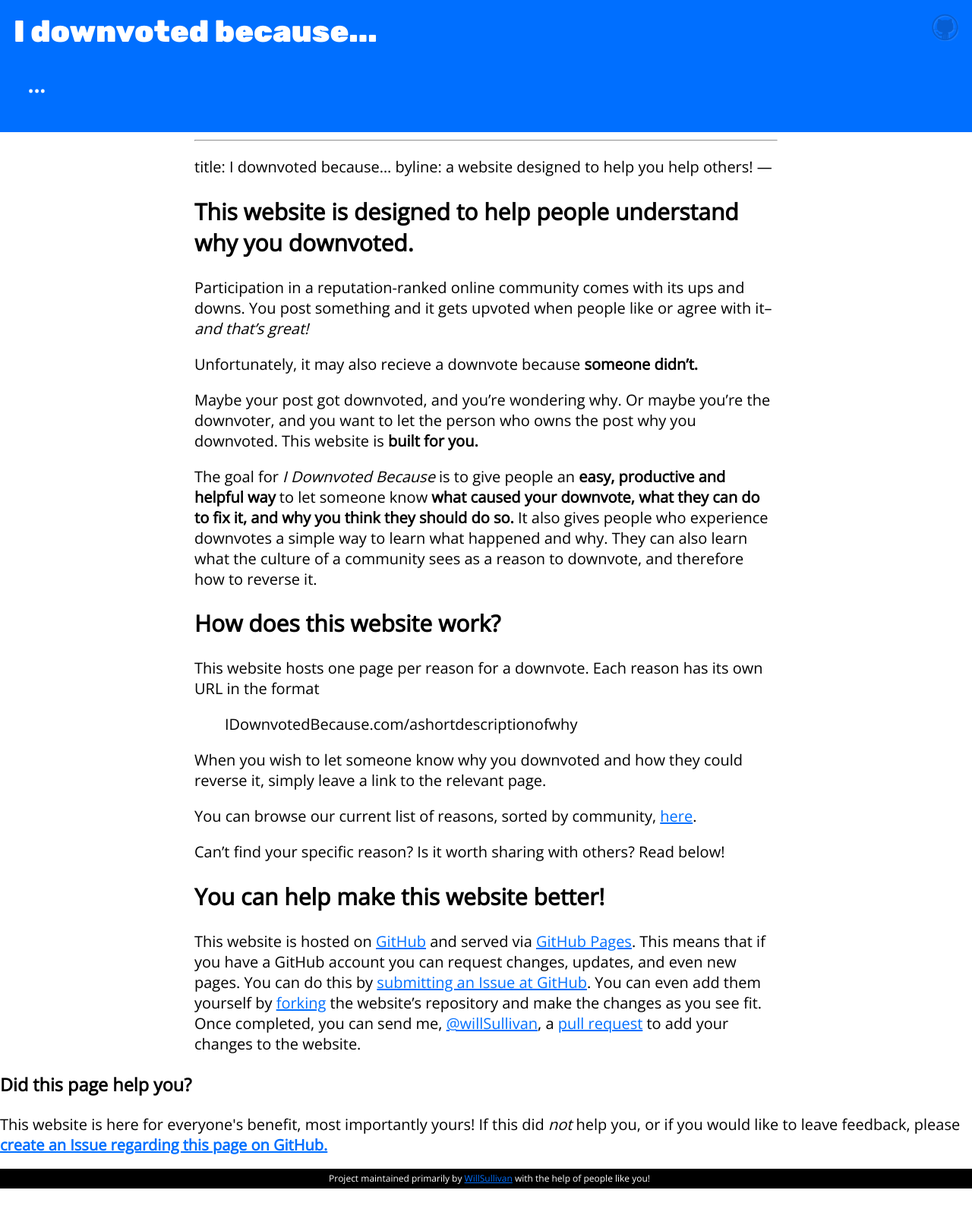
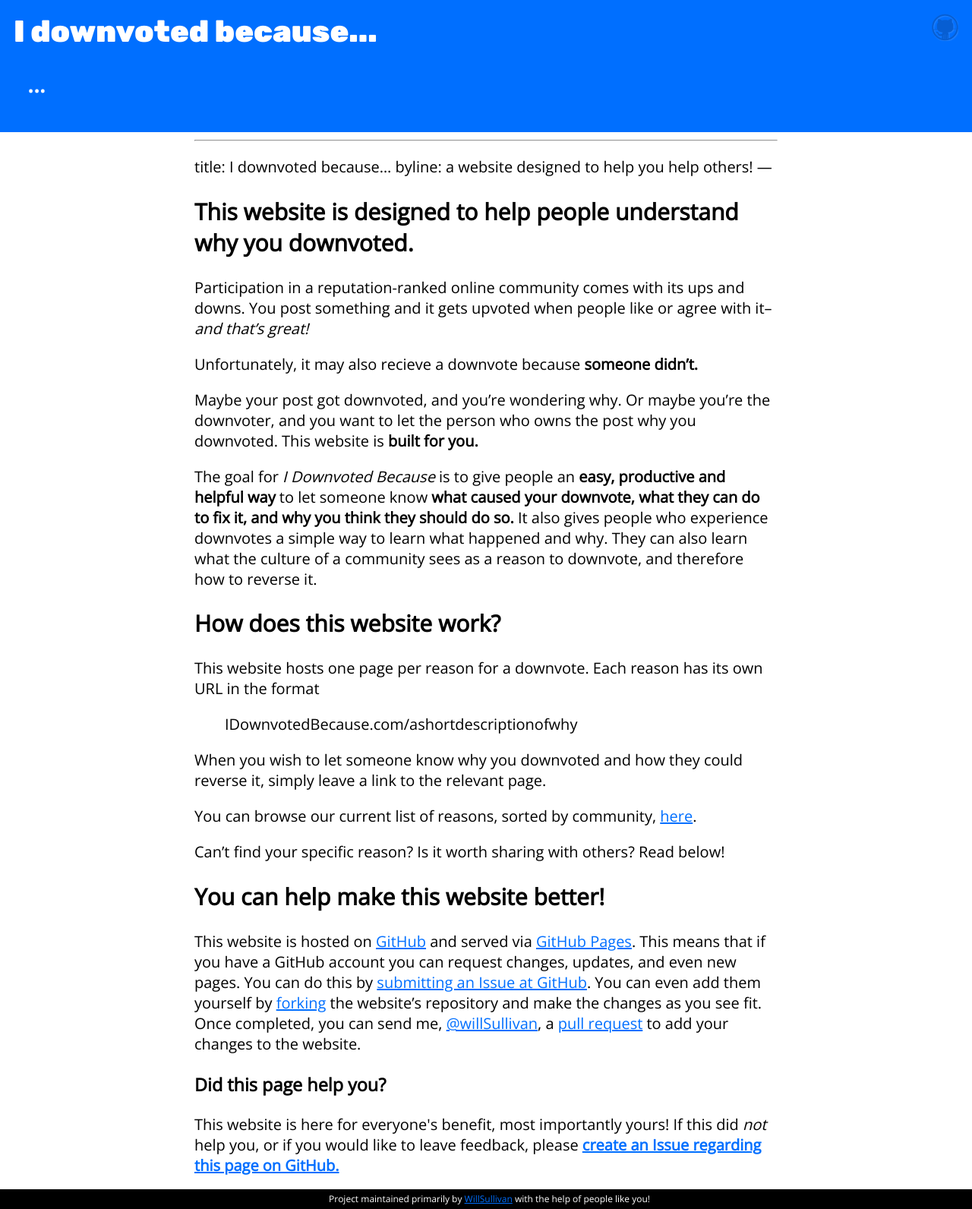
Before and after one commit to WillSullivan/idownvotedbecause, a Jekyll site: the page built from index.md, in a window 1280 px wide. Shown: the whole page at 76% size. Built offline with Jekyll 4.4.1, drawn with Linux system fonts in a browser that asks for light colours; our own code applies the rules of GitHub Pages for plain Markdown files; before the commit the page ends 1565 px from its top, so only the background shows below that.

Commit message:
Fixing footer margin

```diff
--- a/css/default.scss
+++ b/css/default.scss
@@ -11,6 +11,7 @@ $lighter-accent-color: #006FFF;
 $lighter-accent-color-hover: #008B68;
 $darker-accent-color: #1F00FF;
 $padding: 18px;
+$body-margin: 0px 20%;
 
 body{
   font-family: $primary-font;
@@ -48,7 +49,10 @@ footer a:visited{
   color: $lighter-accent-color;
 }
 .content{
-  margin: 0px 20%;
+  margin: $body-margin;
+}
+.call-to-action{
+  margin: $body-margin;
 }
 .logo {
   position: absolute;
```
